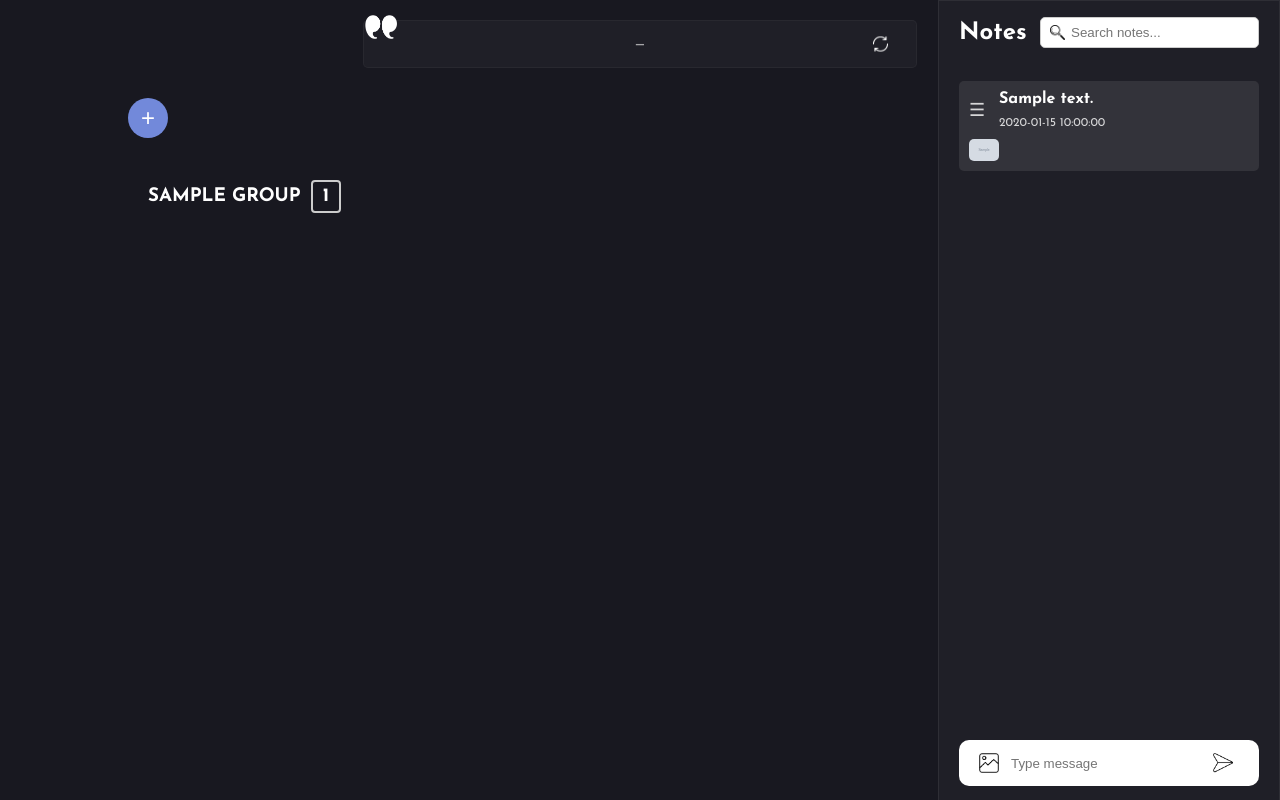
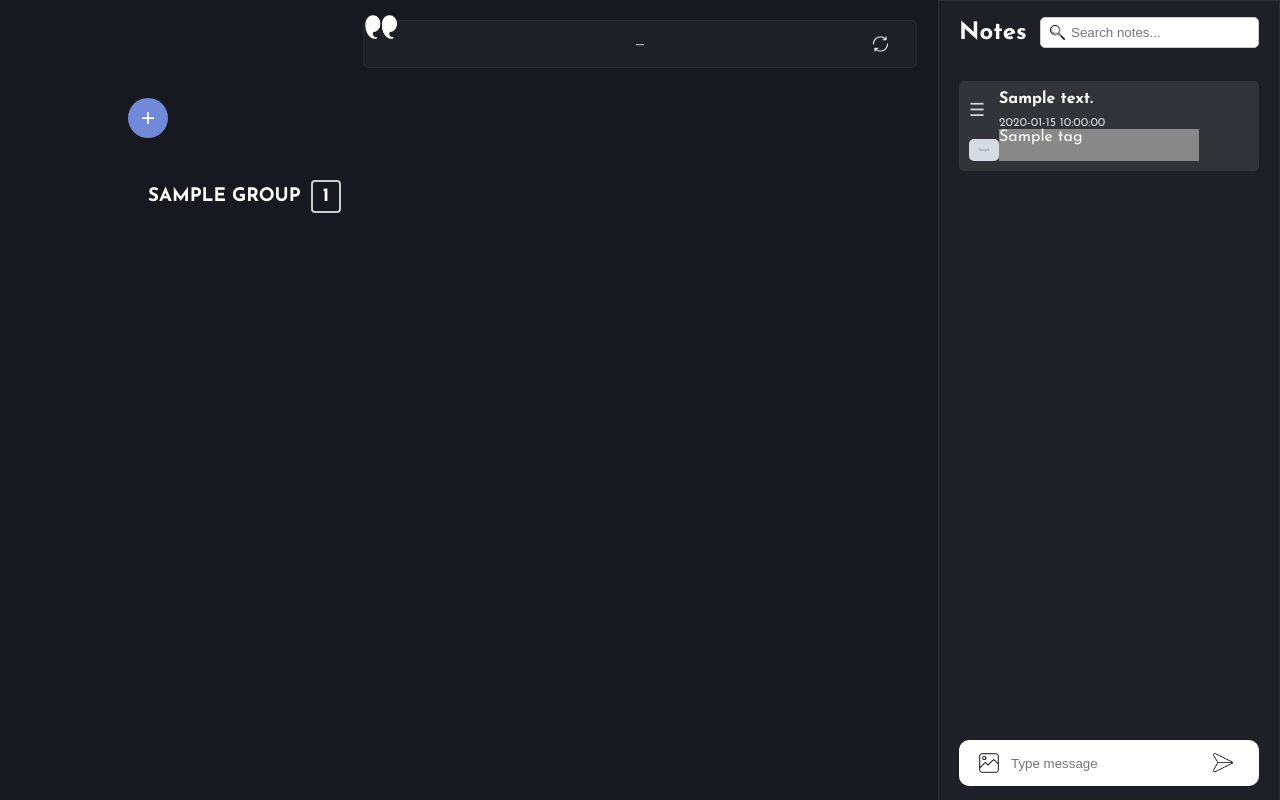
Before and after one commit to LaliRabaev/personal-task-manager, a Flask app: template templates/index.html in a window 1280 px wide. Run offline with Flask 3, Linux system fonts and the light colour scheme; the template is opened without the code that fills it: values that come from a table or form of the project are taken from there, others are empty; tables that the repository leaves empty hold one stand-in row (values such as "Sample post"); grey boxes marked "Sample" are stand-in pictures.

Commit message:
Adding tags to notes

```diff
--- a/app.py
+++ b/app.py
@@ -5,6 +5,7 @@ import os
 import random
 from datetime import datetime
 from werkzeug.utils import secure_filename
+import json
 
 load_dotenv()
 
@@ -35,13 +36,18 @@ def index():
         task.status = TaskStatuses.query.get(task.status_id)
     return render_template('index.html', notes=notes, groups=groups, tasks=tasks, statuses=statuses, urgencies=urgencies, efforts=efforts)
 
+
 @app.route('/add', methods=['POST'])
 def add_note():
     note_content = request.form.get('note')
     file = request.files.get('file')
+    tags = request.form.get('tags')
+    tag_names = json.loads(tags)
+    tag_objects = TaskTags.query.filter(TaskTags.name.in_(tag_names)).all()
 
     if note_content or file:
         new_note = Notes(note_content=note_content if note_content else '')
+        new_note.tags = tag_objects
 
         if file:
             filename = secure_filename(file.filename)
@@ -49,9 +55,7 @@ def add_note():
             try:
                 file.save(file_path)
                 new_note.image_path = file_path.replace('\\', '/')
-                print(f"File saved at: {file_path}")
             except Exception as e:
-                print(f"Error saving file: {e}")
                 return jsonify(success=False, message="Error saving file."), 500
 
         db.session.add(new_note)
@@ -62,7 +66,8 @@ def add_note():
             note_id=new_note.id,
             note_content=new_note.note_content,
             created_at=new_note.created_at.strftime('%Y-%m-%d %H:%M:%S'),
-            image_path=new_note.image_path
+            image_path=new_note.image_path,
+            tags=[{'name': tag.name, 'color_hex': tag.color_hex} for tag in new_note.tags]
         )
 
     return jsonify(success=False, message="Note content or file must be provided."), 400
@@ -72,11 +77,21 @@ def edit_note(note_id):
     note = Notes.query.get(note_id)
     if note:
         note_content = request.json.get('note_content')
+        tags = request.json.get('tags')
+        tag_names = tags if tags else []
+        tag_objects = TaskTags.query.filter(TaskTags.name.in_(tag_names)).all()
         note.note_content = note_content
+        note.tags = tag_objects
         note.updated_at = datetime.utcnow()
         db.session.commit()
         return jsonify(success=True)
-    return jsonify(success=False)
+    return jsonify(success=False, message="Note not found")
+
+@app.route('/tags')
+def get_tags():
+    query = request.args.get('query', '')
+    tags = TaskTags.query.filter(TaskTags.name.like(f'%{query}%')).all()
+    return jsonify([{'name': tag.name, 'color_hex': tag.color_hex} for tag in tags])
 
 @app.route('/delete/<int:note_id>', methods=['POST'])
 def delete_note(note_id):
@@ -178,7 +193,6 @@ def update_group_status(group_id):
 def add_task():
     try:
         data = request.get_json()
-        print("Received data:", data)  # Log the received data
 
         # Check if data is None
         if data is None:
@@ -213,10 +227,8 @@ def add_task():
         )
         db.session.add(new_task)
         db.session.commit()
-        print("Task added successfully")
         return jsonify({'success': True, 'task_id': new_task.id})
     except Exception as e:
-        print(f"Error: {e}")  # Log the error for debugging
         return jsonify({'success': False, 'error': str(e)}), 400
 
 @app.route('/add_task_step', methods=['POST'])
--- a/static/js/scripts.js
+++ b/static/js/scripts.js
@@ -52,7 +52,7 @@ function showContextMenu(event) {
 
     const starIcon = document.getElementById('star-icon');
     const starText = document.getElementById('star-note');
-    if(currentNote.dataset.starred === "1"){
+    if (currentNote.dataset.starred === "1") {
         starIcon.src = starredIconUrl;
         starText.textContent = 'Unstar';
     } else {
@@ -113,6 +113,7 @@ document.getElementById('delete-note').addEventListener('click', function() {
     }
 });
 
+// Handle file selection
 document.getElementById('file-input').addEventListener('change', function(event) {
     const file = event.target.files[0];
     if (file) {
@@ -122,15 +123,43 @@ document.getElementById('file-input').addEventListener('change', function(event)
     }
 });
 
-// Handle form submission
-document.getElementById('edit-note').addEventListener('click', function() {
-    if (currentNote) {
-        const noteId = currentNote.getAttribute('data-id');
-        const noteContentElement = currentNote.querySelector('.note_content');
-        const noteContent = noteContentElement ? noteContentElement.textContent.trim() : '';
-        document.getElementById('note-input').value = noteContent;
-        isEditMode = true;
-        contextMenu.classList.remove('active'); // Hide context menu after clicking edit
+// Handle tag search and selection
+document.getElementById('note-input').addEventListener('input', function(event) {
+    const input = event.target.value;
+    const tagDropdown = document.getElementById('tag-dropdown');
+
+
+    if (input.includes('#')) {
+        const tagSearch = input.split('#').pop();
+        fetch(`/tags?query=${tagSearch}`)
+        .then(response => response.json())
+        .then(tags => {
+            tagDropdown.innerHTML = '';
+            if (tags.length > 0) {
+                tags.forEach(tag => {
+                    const tagElement = document.createElement('div');
+                    tagElement.textContent = tag.name;
+                    tagElement.className = 'dropdown-item';
+                    tagElement.style.backgroundColor = tag.color_hex;
+                    tagElement.addEventListener('click', () => {
+                        const selectedTag = document.createElement('span');
+                        selectedTag.textContent = tag.name;
+                        selectedTag.className = 'selected-tag';
+                        document.getElementById('selected-tags').appendChild(selectedTag); // Append to selected tags container
+                        event.target.value = event.target.value.replace(`#${tagSearch}`, '').trim() + ' ';
+                        tagDropdown.innerHTML = '';
+                    });
+                    tagDropdown.appendChild(tagElement);
+                });
+                tagDropdown.style.display = 'block';
+            } else {
+                tagDropdown.style.display = 'none';
+            }
+        })
+        .catch(error => {
+        });
+    } else {
+        tagDropdown.style.display = 'none';
     }
 });
 
@@ -141,6 +170,7 @@ document.getElementById('notes-form').addEventListener('submit', function(event)
     const submitButton = document.querySelector('#notes-form button[type="submit"]');
     const feedbackMessage = document.getElementById('feedback-message');
     const fileInput = document.getElementById('file-input');
+    const selectedTags = Array.from(document.querySelectorAll('.selected-tag')).map(tag => tag.textContent.trim());
 
     if (!noteText && !fileInput.files.length) {
         feedbackMessage.textContent = 'Note content or image must be provided.';
@@ -152,6 +182,7 @@ document.getElementById('notes-form').addEventListener('submit', function(event)
 
     let formData = new FormData();
     formData.append('note', noteText);
+    formData.append('tags', JSON.stringify(selectedTags));
     if (fileInput.files.length) {
         formData.append('file', fileInput.files[0]);
     }
@@ -163,7 +194,7 @@ document.getElementById('notes-form').addEventListener('submit', function(event)
             headers: {
                 'Content-Type': 'application/json',
             },
-            body: JSON.stringify({ note_content: noteText })
+            body: JSON.stringify({ note_content: noteText, tags: selectedTags })
         })
         .then(response => response.json())
         .then(data => {
@@ -172,6 +203,15 @@ document.getElementById('notes-form').addEventListener('submit', function(event)
                 if (noteContentElement) {
                     noteContentElement.textContent = noteText;
                 }
+                // Update tags
+                const tagElements = currentNote.querySelectorAll('.note_tag');
+                tagElements.forEach(tag => tag.remove());
+                selectedTags.forEach(tag => {
+                    const tagElement = document.createElement('span');
+                    tagElement.className = 'note_tag';
+                    tagElement.textContent = tag;
+                    currentNote.appendChild(tagElement);
+                });
                 document.getElementById('note-input').value = '';
                 isEditMode = false;
             } else {
@@ -207,11 +247,13 @@ document.getElementById('notes-form').addEventListener('submit', function(event)
                     ${data.image_path ? `<img src="/${data.image_path}" alt="Note Image" class="note_image">` : ''}
                     <span class="note_content">${data.note_content}</span>
                     <span class="note_date">${data.created_at}</span>
+                    ${data.tags.map(tag => `<span class="note_tag" style="background-color: ${tag.color_hex}">${tag.name}</span>`).join('')}
                 `;
                 noteElement.addEventListener('contextmenu', showContextMenu);
                 document.getElementById('notes-list').appendChild(noteElement);
                 document.getElementById('note-input').value = '';
                 fileInput.value = ''; // Clear the file input
+                document.getElementById('selected-tags').innerHTML = ''; // Clear selected tags
             } else {
                 feedbackMessage.textContent = 'Error saving note: ' + data.message;
             }
@@ -223,6 +265,13 @@ document.getElementById('notes-form').addEventListener('submit', function(event)
         .finally(() => {
             submitButton.disabled = false;
         });
+    }
+});
+
+// Close the dropdown when clicking outside
+document.addEventListener('click', function(event) {
+    if (!event.target.closest('.input-container')) {
+        document.getElementById('tag-dropdown').style.display = 'none';
     }
 });
 
--- a/templates/index.html
+++ b/templates/index.html
@@ -37,6 +37,9 @@
                             {% if note.image_path %}
                                 <img src="{{ url_for('static', filename=note.image_path.replace('static/', '')) }}" alt="Note Image" class="note_image">
                             {% endif %}
+                            {% for tag in note.tags %}
+                                <span class="note_tag" style="background-color: {{ tag.color_hex }}">{{ tag.name }}</span>
+                            {% endfor %}
                         </li>
                     {% endfor %}
                 </ul>
@@ -47,6 +50,8 @@
                             <img src="{{ url_for('static', filename='icons/upload_picture.png') }}" alt="Upload" class="icon">
                         </label>
                         <input type="text" name="note" id="note-input" placeholder="Type message">
+                        <div id="tag-dropdown" class="dropdown-content"></div>
+                        <div id="selected-tags"></div> <!-- Container to display selected tags -->
                         <button type="submit" id="submit-button">
                             <img src="{{ url_for('static', filename='icons/send.png') }}" alt="Send" class="icon">
                         </button>
```
Also changed, not shown: models.py (+6 -1 lines), static/css/styles.css (+38 -0 lines).
